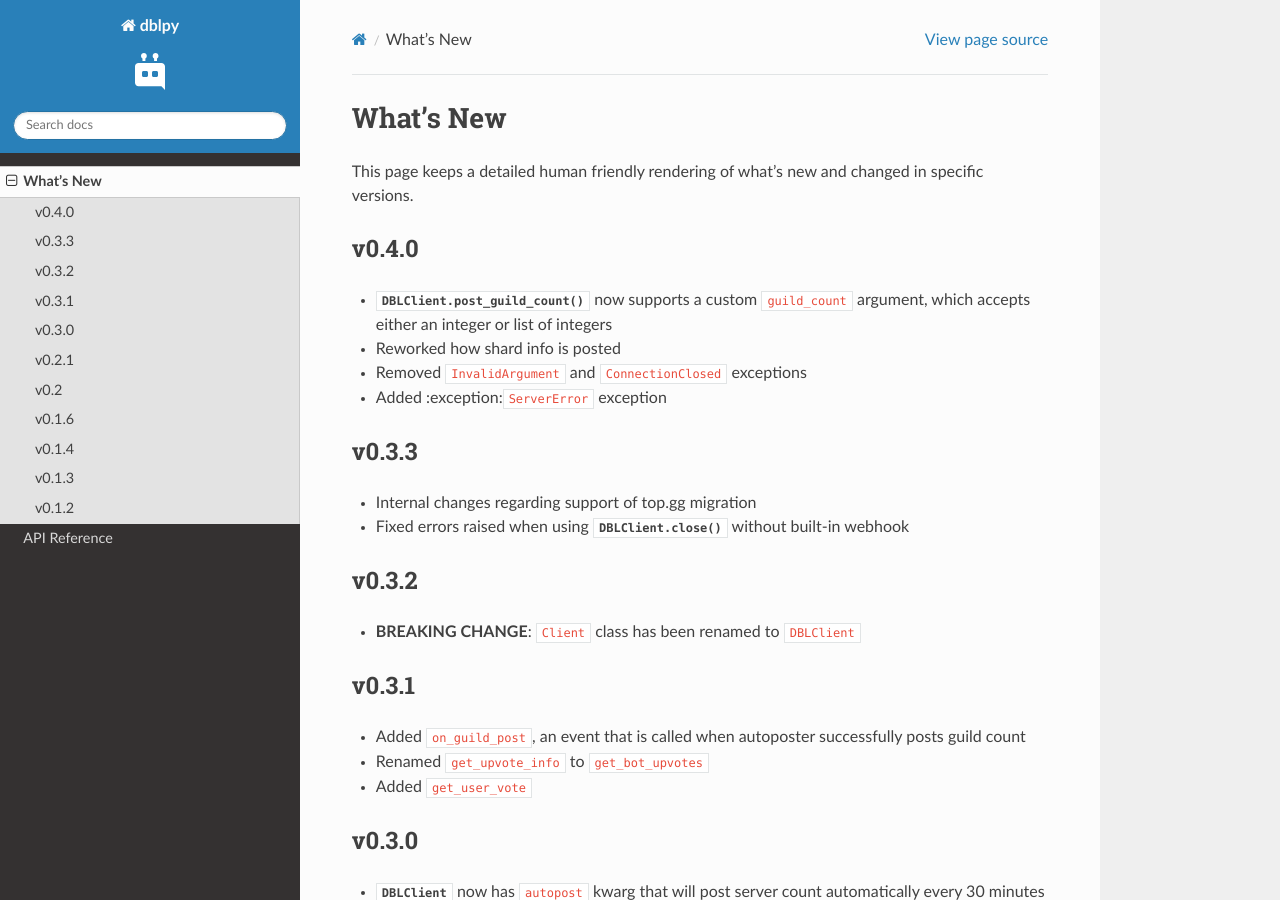
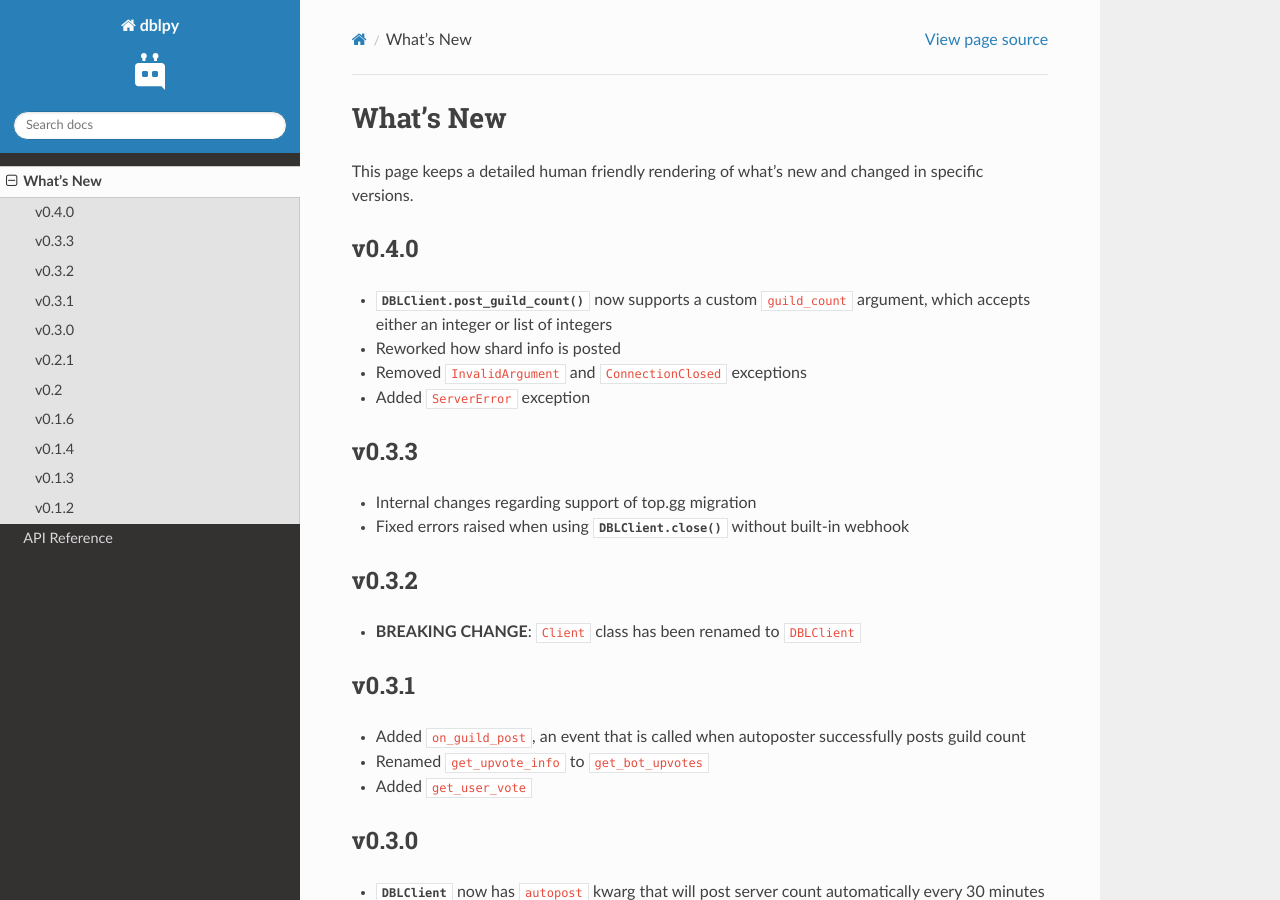
Before and after one commit to Top-gg-Community/python-sdk, a Sphinx documentation site: the page built from docs/whats_new.rst, in a window 1280 px wide and 900 px high. Built offline with Sphinx 7.4.7 and the Read the Docs theme 2.0.0, drawn with Linux system fonts in a browser that asks for light colours; cross-references to code outside the pages are shown as plain code.

Commit message:
Made the docs work finally?

```diff
--- a/docs/whats_new.rst
+++ b/docs/whats_new.rst
@@ -14,7 +14,7 @@ v0.4.0
 * :meth:`DBLClient.post_guild_count` now supports a custom ``guild_count`` argument, which accepts either an integer or list of integers
 * Reworked how shard info is posted
 * Removed ``InvalidArgument`` and ``ConnectionClosed`` exceptions
-* Added :exception:``ServerError`` exception
+* Added :exception:`ServerError` exception
 
 v0.3.3
 ------
```
